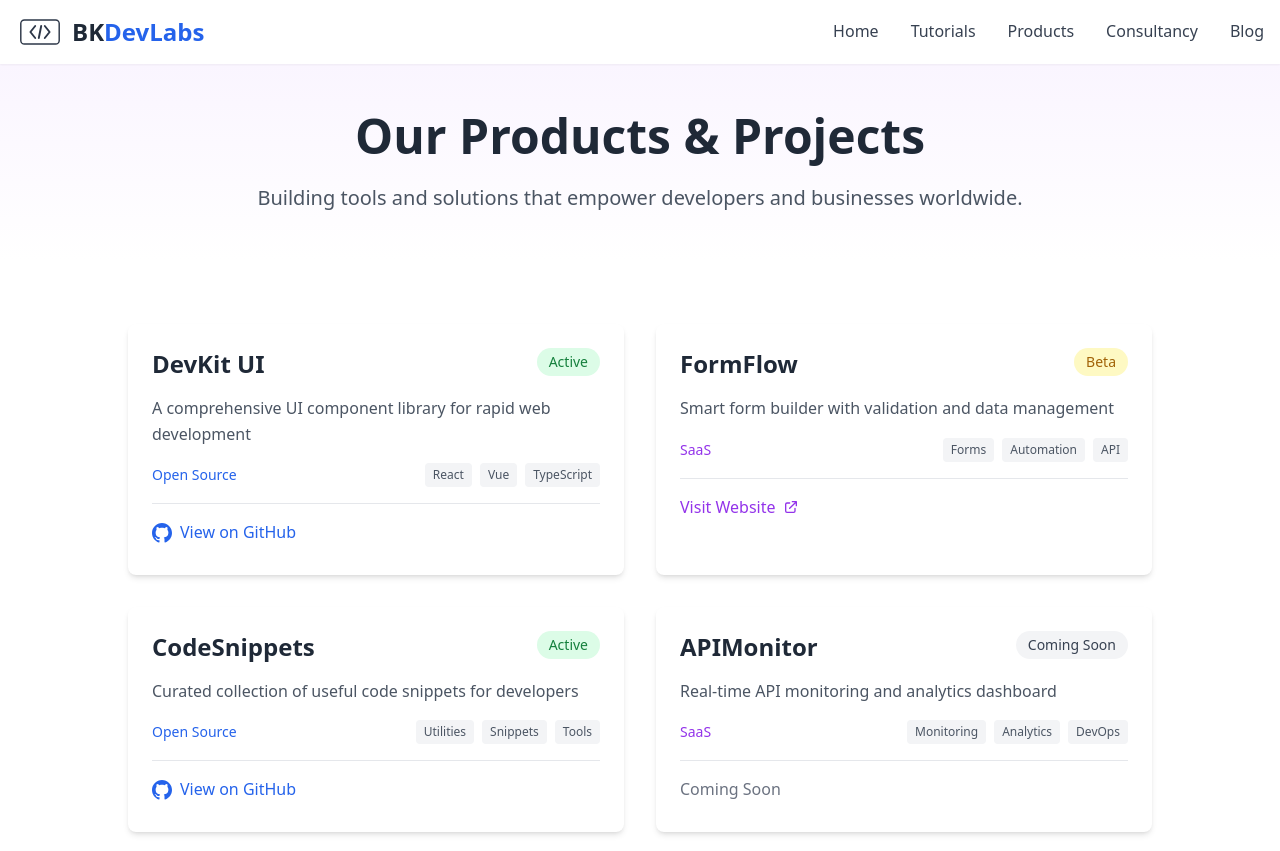
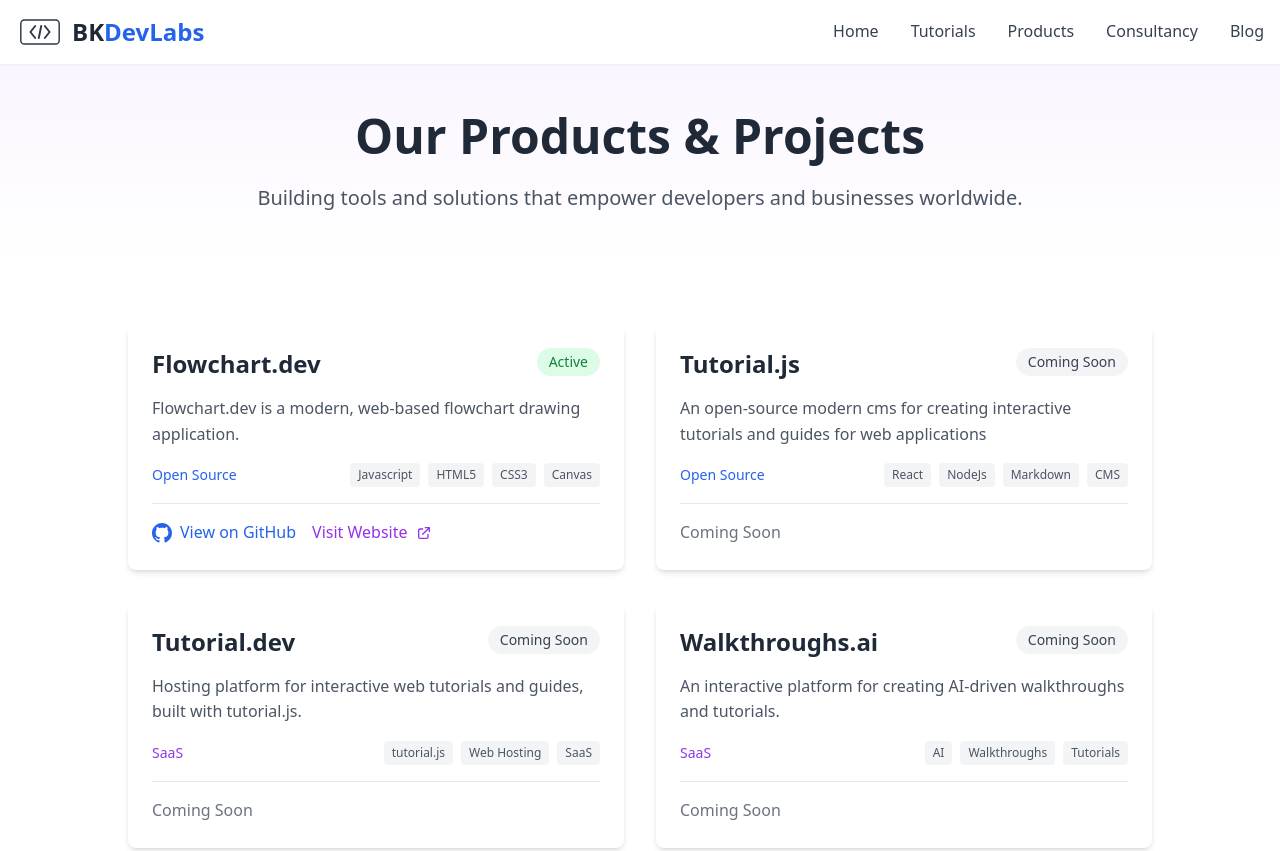
Before and after one commit to bkdevlabs/bkdevlabs.github.io, an Astro site: page /products in a window 1280 px wide. Shown: the top 851 px of the page. Built offline with nearby package versions, Linux system fonts and the light colour scheme; Astro itself is replaced by a stand-in of ours.

Commit message:
Update products, tutorials.

```diff
--- a/src/pages/products.astro
+++ b/src/pages/products.astro
@@ -4,37 +4,36 @@
 
 const products = [
 {
-    name: 'DevKit UI',
-    description: 'A comprehensive UI component library for rapid web development',
+    name: 'Flowchart.dev',
+    description: 'Flowchart.dev is a modern, web-based flowchart drawing application.',
     type: 'Open Source',
-    tags: ['React', 'Vue', 'TypeScript'],
+    tags: ['Javascript', 'HTML5', 'CSS3', 'Canvas'],
     status: 'Active',
-    github: 'https://github.com/bkdevlabs/devkit-ui'
+    github: 'https://github.com/bkdevlabs/flowchart.dev',
+    link: 'https://flowchart.dev'
   },
   {
-    name: 'FormFlow',
-    description: 'Smart form builder with validation and data management',
-    type: 'SaaS',
-    tags: ['Forms', 'Automation', 'API'],
-    status: 'Beta',
-    link: 'https://formflow.bkdevlabs.com'
+    name: 'Tutorial.js',
+    description: 'An open-source modern cms for creating interactive tutorials and guides for web applications',
+    type: 'Open Source',
+    tags: ['React', 'NodeJs', 'Markdown', 'CMS'],
+    status: 'Coming Soon',
   },
   {
-    name: 'CodeSnippets',
-    description: 'Curated collection of useful code snippets for developers',
-    type: 'Open Source',
-    tags: ['Utilities', 'Snippets', 'Tools'],
-    status: 'Active',
-    github: 'https://github.com/bkdevlabs/codesnippets'
+    name: 'Tutorial.dev',
+    description: 'Hosting platform for interactive web tutorials and guides, built with tutorial.js.',
+    type: 'SaaS',
+    tags: ['tutorial.js', 'Web Hosting', 'SaaS'],
+    status: 'Coming Soon',
+    link: 'https://tutorial.dev'
   },
   {
-    name: 'APIMonitor',
-    description: 'Real-time API monitoring and analytics dashboard',
+    name: 'Walkthroughs.ai',
+    description: 'An interactive platform for creating AI-driven walkthroughs and tutorials.',
     type: 'SaaS',
-    tags: ['Monitoring', 'Analytics', 'DevOps'],
+    tags: ['AI', 'Walkthroughs', 'Tutorials'],
     status: 'Coming Soon',
-    link: '#'
-  }
+  },
 ];
 ---
 
@@ -89,8 +88,8 @@
                 </div>
               </div>
 
-              <div class="pt-4 border-t">
-                {product.github ? (
+<div class="pt-4 border-t flex gap-4">
+  {product.github && (
     <a
       href={product.github}
       class="inline-flex items-center text-blue-600 hover:text-blue-800 font-medium"
@@ -101,7 +100,8 @@
       </svg>
       View on GitHub
     </a>
-                ) : product.link && product.status !== 'Coming Soon' ? (
+  )}
+  {product.link && product.status !== 'Coming Soon' && (
     <a
       href={product.link}
       class="inline-flex items-center text-purple-600 hover:text-purple-800 font-medium"
@@ -112,10 +112,10 @@
         <path stroke-linecap="round" stroke-linejoin="round" stroke-width="2" d="M10 6H6a2 2 0 00-2 2v10a2 2 0 002 2h10a2 2 0 002-2v-4M14 4h6m0 0v6m0-6L10 14"/>
       </svg>
     </a>
-                ) : (
+  )}
+  {!product.github && (!product.link || product.status === 'Coming Soon') && (
     <span class="text-gray-500">Coming Soon</span>
   )}
-              </div>
 </div>
           </article>
         ))}
--- a/src/pages/tutorials.astro
+++ b/src/pages/tutorials.astro
@@ -12,7 +12,7 @@
   {
     title: 'Backend Development',
     description: 'Build robust server-side applications',
-    topics: ['Node.js', 'Python', 'Databases', 'APIs', 'Authentication'],
+    topics: ['PHP', 'Node.js', 'Python', 'Databases', 'APIs', 'Authentication'],
     icon: '⚙️'
   },
   {
@@ -45,9 +45,17 @@
       </div>
     </div>
   </section>
-
+<section class="py-12">
+    <div class="container mx-auto px-4">
+      <div class="max-w-3xl mx-auto text-center">
+        <p class="text-xl text-red-600">
+          We apologize for the inconvenience, but our tutorials are currently under construction. Please check back soon for updates!
+        </p>
+      </div>
+    </div>
+  </section>
   <!-- Tutorial Categories -->
-  <section class="py-16" aria-labelledby="categories-heading">
+  <section class=" py-16" aria-labelledby="categories-heading">
     <div class="container mx-auto px-4">
       <h2 id="categories-heading" class="sr-only">Tutorial Categories</h2>
       <div class="grid grid-cols-1 md:grid-cols-2 gap-8 max-w-5xl mx-auto">
@@ -76,7 +84,7 @@
   </section>
 
   <!-- Featured Tutorials -->
-  <section class="py-16 bg-gray-50" aria-labelledby="featured-heading">
+ <!-- <section class="py-16 bg-gray-50" aria-labelledby="featured-heading">
     <div class="container mx-auto px-4">
       <h2 id="featured-heading" class="text-3xl font-bold text-center mb-12">
         Featured Tutorials
@@ -116,10 +124,10 @@
         </article>
       </div>
     </div>
-  </section>
+  </section>  -->
 
   <!-- CTA Section -->
-  <section class="py-16">
+  <!-- <section class="py-16">
     <div class="container mx-auto px-4 text-center">
       <h2 class="text-3xl font-bold mb-6">Can't Find What You're Looking For?</h2>
       <p class="text-xl text-gray-600 mb-8 max-w-2xl mx-auto">
@@ -130,5 +138,5 @@
         Subscribe to Newsletter
       </Button>
     </div>
-  </section>
+  </section> -->
 </BaseLayout>
```
Lines whose indentation alone changed are shown as unchanged.
